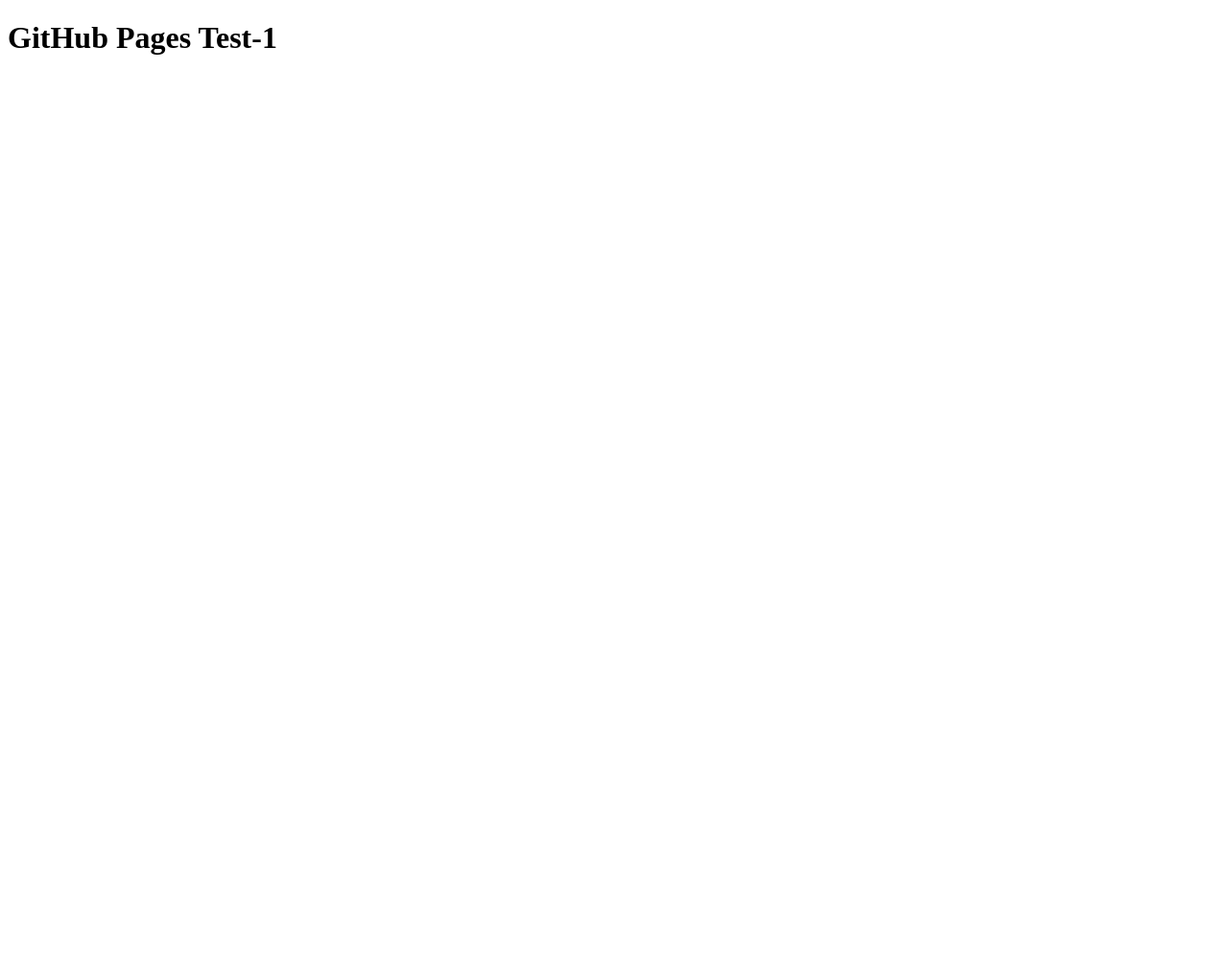
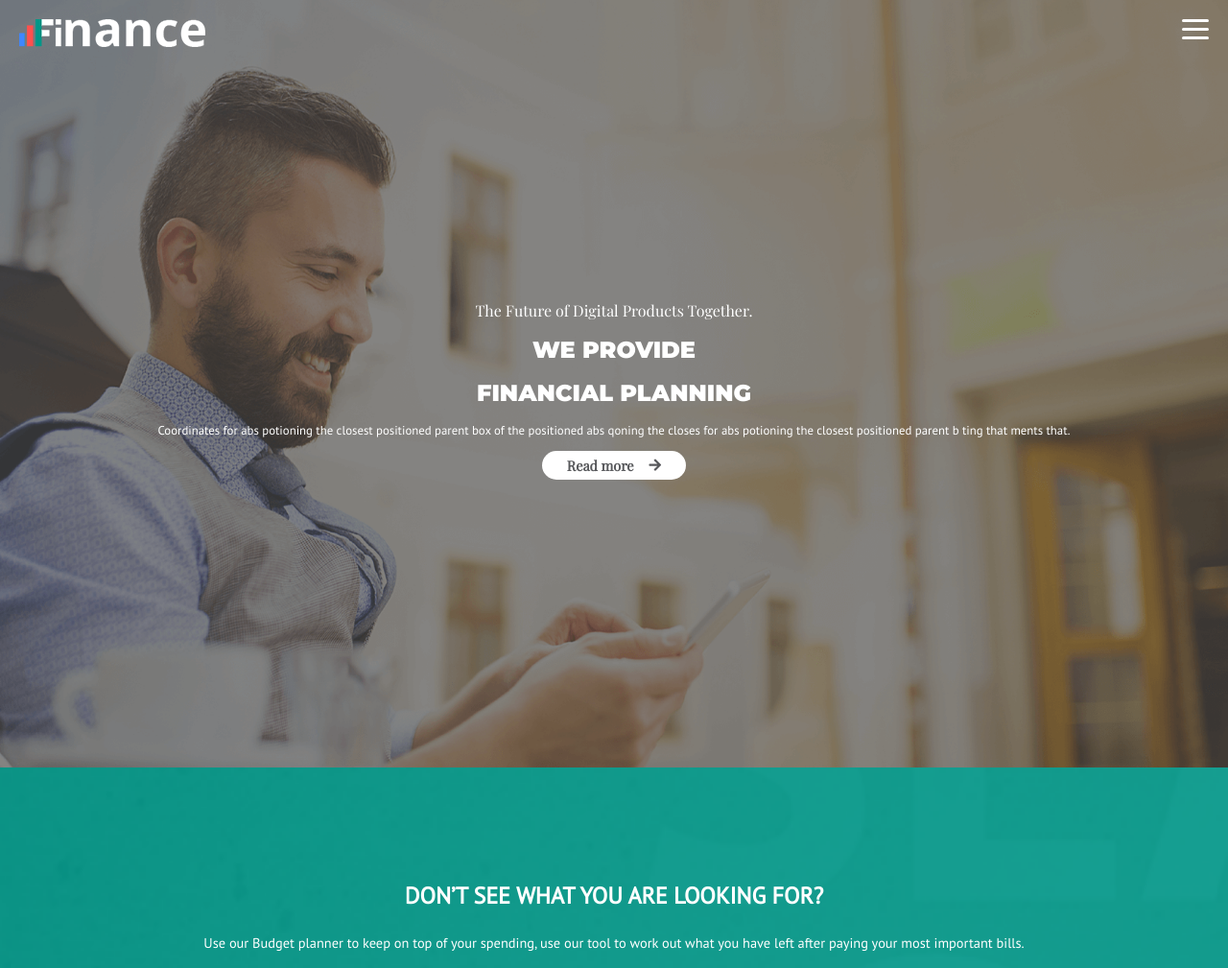
Before and after one commit to KamilWasilonek/PSD-Template, a website: page dist/index.html in a window 1280 px wide. Shown: the top 1009 px of the page at 96% size. Before the commit the page ends 800 px from the top, so only its background shows below. Drawn offline with nearby package versions, Linux system fonts and the light colour scheme.

Commit message:
First commit

```diff
--- a/scss/style.scss
+++ b/scss/style.scss
@@ -1,3 +1,117 @@
-body{
-    background: grey;
+@import url('https://fonts.googleapis.com/css?family=Montserrat:400,900|PT+Sans|Playfair+Display');
+$MontserratFont: 'Montserrat';
+$PlayfairFont: 'Playfair Display';
+$SansFont: 'PT Sans';
+$GreyBtnColor: #57585b;
+body,
+html {
+    margin: 0;
+    padding: 0;
+    box-sizing: border-box;
+    width: 100%;
+    height: 100%;
 }
+
+.container {
+    width: 85%;
+    margin: 0 auto;
+}
+
+.banner-img {
+    position: absolute;
+    top: 0;
+    left: 0;
+    width: 100%;
+    height: 100vh;
+    background: url("../img/Banner.png") -100px 0px no-repeat;
+    background-size: cover;
+    z-index: -1;
+}
+
+.nav {
+    .company-logo {
+        padding: 20px 0 0 20px;
+    }
+    .menu-btn {
+        position: fixed;
+        top: 20px;
+        right: 20px;
+        cursor: pointer;
+        .line {
+            height: 3px;
+            width: 28px;
+            background: white;
+            margin-bottom: 6px;
+            border-radius: 60px;
+        }
+    }
+}
+
+.banner-text {
+    cursor: default;
+    display: flex;
+    flex-direction: column;
+    height: 100vh;
+    align-items: center;
+    justify-content: center;
+    color: #fff;
+    text-align: center;
+    .text-group {
+        .text-1 {
+            font-size: 1rem;
+            font-family: $PlayfairFont;
+            font-weight: 400;
+        }
+        .text-2,
+        .text-3 {
+            font-size: 1.5rem;
+            text-transform: uppercase;
+            font-family: $MontserratFont;
+            font-weight: 900;
+        }
+        .text-4 {
+            font-size: 0.8rem;
+            font-family: $SansFont;
+            font-weight: 400;
+        }
+    }
+    .read-btn {
+        cursor: pointer;
+        display: flex;
+        justify-content: center;
+        align-items: center;
+        background: #fff;
+        width: 150px;
+        height: 30px;
+        border-radius: 60px;
+        color: $GreyBtnColor;
+        font-family: $PlayfairFont;
+        font-weight: bold;
+        font-size: 0.9rem;
+        p {
+            margin-right: 1rem;
+        }
+    }
+}
+
+.services{
+    display: flex;
+    flex-direction: column;
+    width: 100%;
+    text-align: center;
+    .service-details{
+        display: flex;
+        align-items: center;
+        min-height: 300px;
+        background: url('../img/Slide-green.png') 0px -160px;
+        background-size: cover;
+        color: #fff;
+        font-family: $SansFont;
+        .title{
+            font-size: 1.5rem;
+        }
+        .description{
+            font-size: 0.9rem;
+        }
+    }
+}
```
Also changed, not shown: dist/css/style.css, dist/img/Banner.png (added), dist/img/House-icon.png (added), dist/img/Logo.png (added), dist/img/Slide-green.png (added), dist/index.html.
